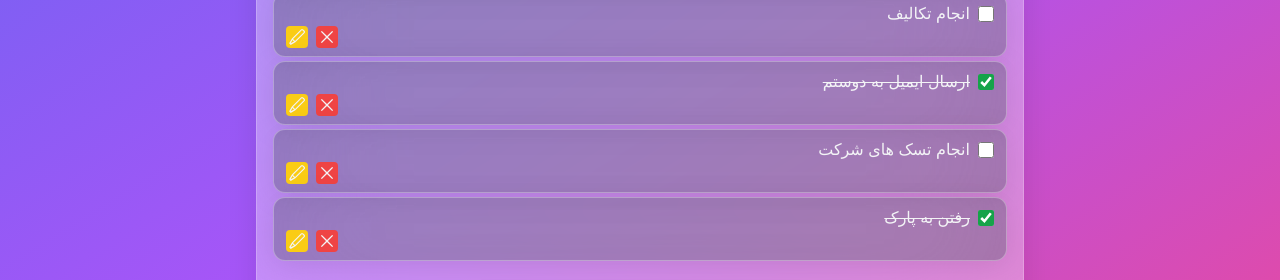
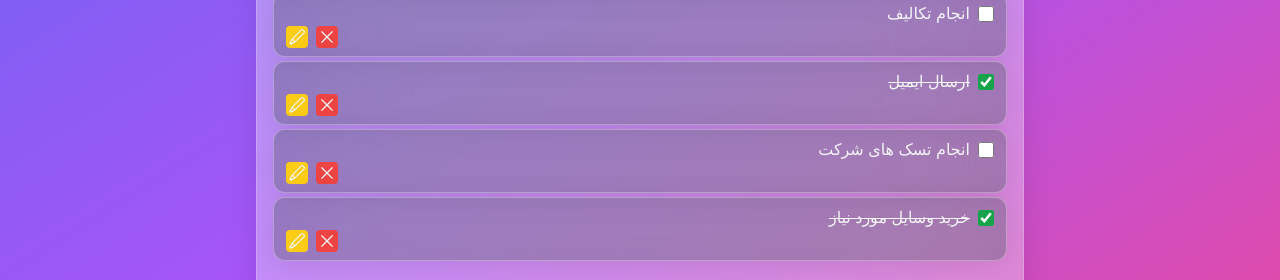
Before and after one commit to MohammadBohluli/react-todo-app, a React (Vite) app: page / in a window 1280 px wide. Shown: the part 352-632 px from the top of the page. Built offline with nearby package versions, Linux system fonts and the light colour scheme; a small style sheet from the web is missing.

Commit message:
refactor: css styling

```diff
--- a/src/App.tsx
+++ b/src/App.tsx
@@ -8,9 +8,9 @@ import TaskStats from "./components/TaskStats";
 const data = [
   { id: 1, task: "درست کردن قهوه", complate: true },
   { id: 2, task: "انجام تکالیف", complate: false },
-  { id: 3, task: "ارسال ایمیل به دوستم", complate: true },
+  { id: 3, task: "ارسال ایمیل", complate: true },
   { id: 4, task: "انجام تسک های شرکت", complate: false },
-  { id: 5, task: "رفتن به پارک", complate: true },
+  { id: 5, task: "خرید وسایل مورد نیاز", complate: true },
 ];
 
 export interface Task {
--- a/src/components/TaskList.tsx
+++ b/src/components/TaskList.tsx
@@ -49,11 +49,13 @@ const TaskList = ({
                     onChange={() => onToggleComplete(taskItem.id)}
                     className="accent-green-600 w-4 h-4"
                   />
-                  <span
-                    className={`${taskItem.complate ? "line-through" : ""}`}
+                  <p
+                    className={`${
+                      taskItem.complate ? "line-through" : ""
+                    } break-all`}
                   >
                     {taskItem.task}
-                  </span>
+                  </p>
                 </div>
 
                 <div className="flex justify-end gap-2">
```
